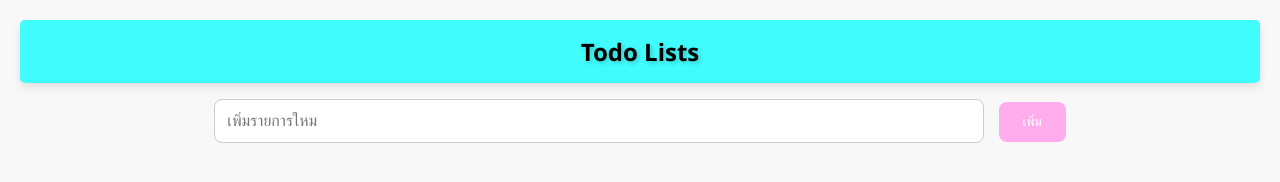
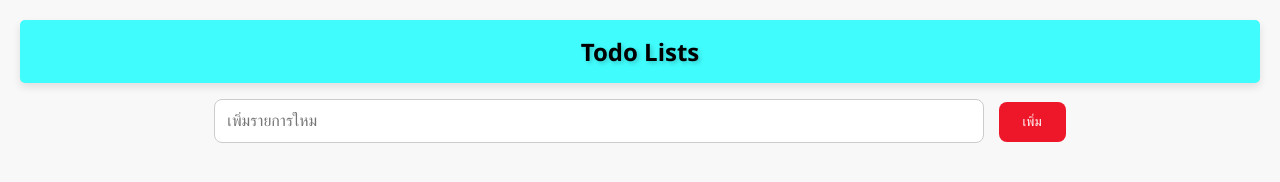
Before and after one commit to 65160121/88726065, a plain HTML site: page lab7/todo.html in a window 1280 px wide. Drawn offline with Linux system fonts and the light colour scheme.

Commit message:
‘ปรับสไตล์ CSS เพิ่มความ สวยงาม’

```diff
--- a/lab7/styles.css
+++ b/lab7/styles.css
@@ -51,7 +51,7 @@ input[type="text"] {
 
 button {
     padding: 12px 24px;
-    background-color: #ffaced;
+    background-color: #ee1729;
     color: white;
     border: none;
     border-radius: 8px;
```
